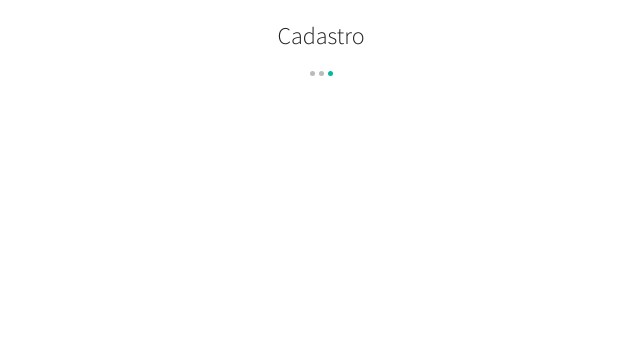
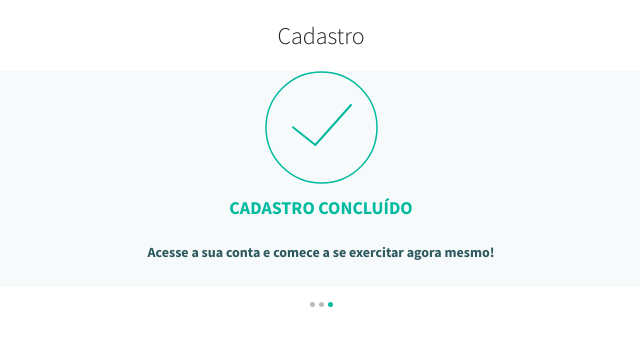
Before and after one commit to eduardougolini/totalpass-challenge, a Vue app: page /#/completed in a window 1280 px wide. Shown: the top 346 px of the page, without its empty margins (319-959 px from the left). Built offline with nearby package versions, Linux system fonts and the light colour scheme.

Commit message:
Adicionados alguns elementos da tela de conclusão de cadastro

```diff
--- /dev/null
+++ b/src/components/RegistrationCompletedInfo.vue
@@ -0,0 +1,54 @@
+<template>
+    <div class="container">
+        <div class="info-box">
+            <img src="@/assets/checked.svg" />
+            <h1>CADASTRO CONCLUÍDO</h1>
+            <h2>Acesse a sua conta e comece a se exercitar agora mesmo!</h2>
+        </div>
+    </div>
+</template>
+
+<script>
+export default {
+    name: 'RegistrationCompletedInfo'
+}
+</script>
+
+<style scoped>
+    .container {
+        background-color: #F7FAFA;
+        padding-bottom: 15px;
+        display: flex;
+        justify-content: center;
+    }
+
+    .info-box {
+        display: flex;
+        flex-direction: column;
+        align-items: center;
+        justify-content: center;
+        width: 65%;
+    }
+
+    h1 {
+        font-family: Source Sans Pro;
+        font-style: normal;
+        font-weight: bold;
+        font-size: 18px;
+        line-height: 23px;
+        display: flex;
+        align-items: center;
+        text-transform: uppercase;
+        color: #00BA9F;
+    }
+
+    h2 {
+        font-family: Source Sans Pro;
+        font-style: normal;
+        font-weight: bold;
+        font-size: 14px;
+        line-height: 18px;
+        text-align: center;
+        color: #2D595E;
+    }
+</style>
--- /dev/null
+++ b/src/containers/PlanChooser.vue
@@ -0,0 +1,42 @@
+<template>
+    <div class="container">
+        <div class="plan-info">
+            <p>Escolha seu plano</p>
+        </div>
+
+        <NextButton @clicked-forward-button="$router.push({ name: 'RegistrationCompleted' })" />
+    </div>
+</template>
+
+<script>
+import NextButton from '@/components/NextButton';
+
+export default {
+    name: 'planChooser',
+    components: {
+        NextButton
+    }
+}
+</script>
+
+<style scoped>
+    .container {
+        background-color: #F7FAFA;
+        padding-top: 30px;
+        padding-bottom: 15px;
+    }
+
+    .plan-info {
+        display: flex;
+        justify-content: center;
+    }
+
+    p {
+        font-family: Source Sans Pro;
+        font-style: normal;
+        font-weight: normal;
+        font-size: 16px;
+        line-height: 20px;
+        color: #222222;
+    }
+</style>
--- a/src/pages/PlansList.vue
+++ b/src/pages/PlansList.vue
@@ -1,18 +1,21 @@
 <template>
     <div>
         <RegisterHeader :subtitle="'Planos'" :backButton="true" />
+        <PlanChooser />
         <FooterSteps :actualStep="3" />
     </div>
 </template>
 
 <script>
 import RegisterHeader from '@/containers/RegisterHeader';
+import PlanChooser from '@/containers/PlanChooser';
 import FooterSteps from '@/components/FooterSteps';
 
 export default {
     name: 'PlansList',
     components: {
         RegisterHeader,
+        PlanChooser,
         FooterSteps
     }
 }
--- a/src/pages/RegistrationCompleted.vue
+++ b/src/pages/RegistrationCompleted.vue
@@ -1,6 +1,7 @@
 <template>
     <div>
         <RegisterHeader />
+        <RegistrationCompletedInfo />
         <FooterSteps :actualStep="3" />
     </div>
 </template>
@@ -8,12 +9,14 @@
 <script>
 import RegisterHeader from '@/containers/RegisterHeader';
 import FooterSteps from '@/components/FooterSteps';
+import RegistrationCompletedInfo from '@/components/RegistrationCompletedInfo';
 
 export default {
     name: 'RegistrationCompleted',
     components: {
         RegisterHeader,
-        FooterSteps
+        FooterSteps,
+        RegistrationCompletedInfo
     }
 }
 </script>
```
Also changed, not shown: src/assets/checked.svg (added).
